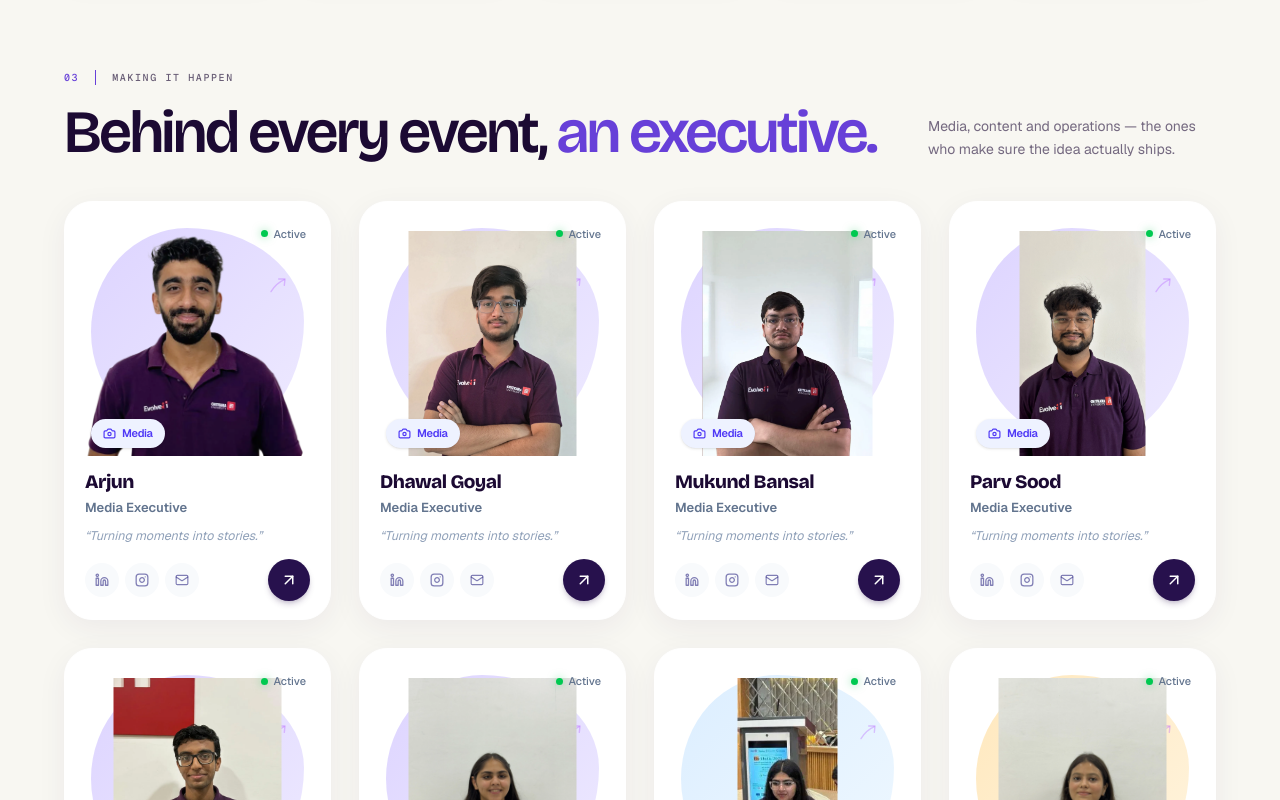
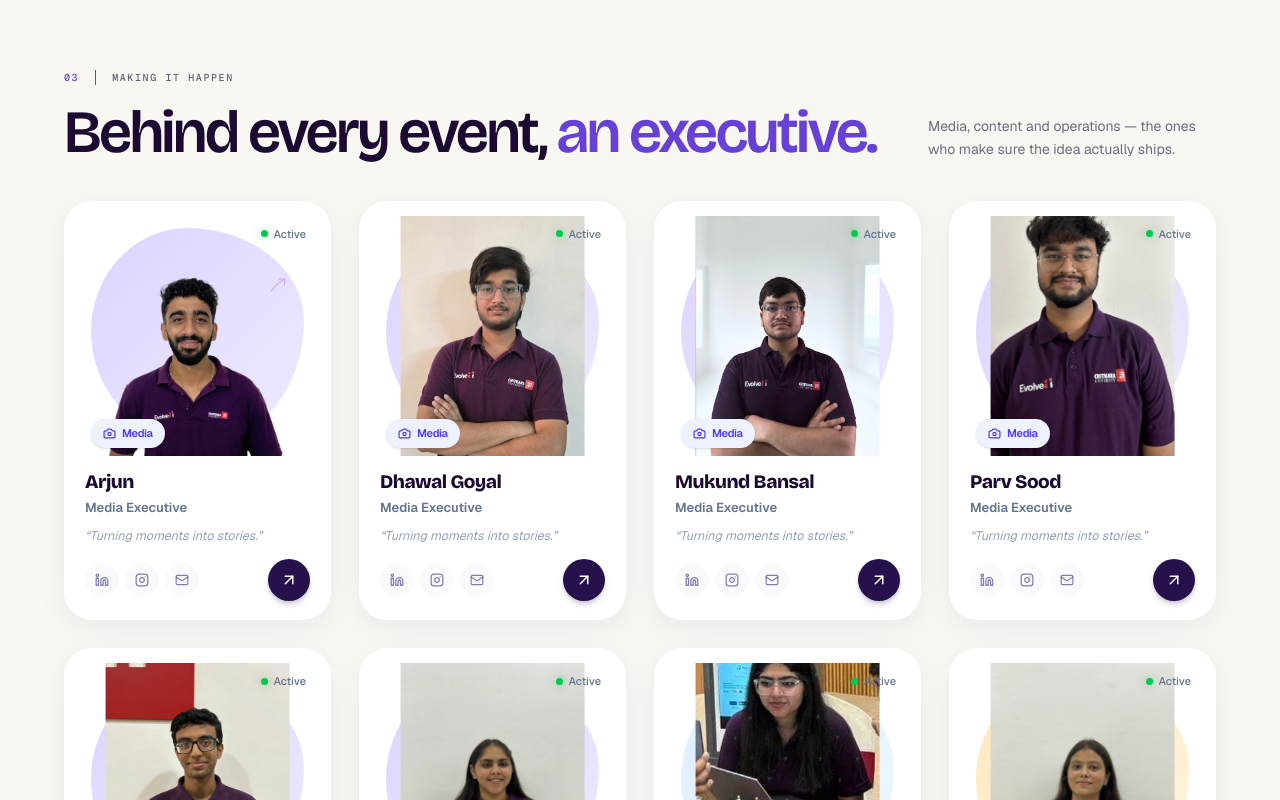
Before and after one commit to KhushiBagga20/EvolveAI-Website, a Next.js app: page /teams in a window 1280 px wide. Shown: the part 2640-3440 px from the top of the page. Built offline with nearby package versions, Linux system fonts and the light colour scheme.

Commit message:
MORE FIXING

```diff
--- a/components/team/executive-groups.tsx
+++ b/components/team/executive-groups.tsx
@@ -125,14 +125,14 @@ function ExecutiveCard({ person, index }: { person: Person; index?: number }) {
         </div>
 
         {/* Person */}
-        <div className="absolute bottom-0 left-1/2 z-10 h-[225px] w-full -translate-x-1/2 transition-transform duration-500 group-hover:scale-[1.03]">
+        <div className="absolute bottom-0 left-1/2 z-10 flex w-[78%] max-w-[215px] -translate-x-1/2 justify-center transition-transform duration-500 group-hover:scale-[1.03]">
           <Image
             src={person.photo}
             alt={person.name}
-            fill
-            sizes="250px"
+            width={309}
+            height={461}
             priority={index !== undefined && index < 4}
-            className="object-contain object-bottom"
+            className="h-auto w-full object-contain object-bottom"
           />
         </div>
 
```
